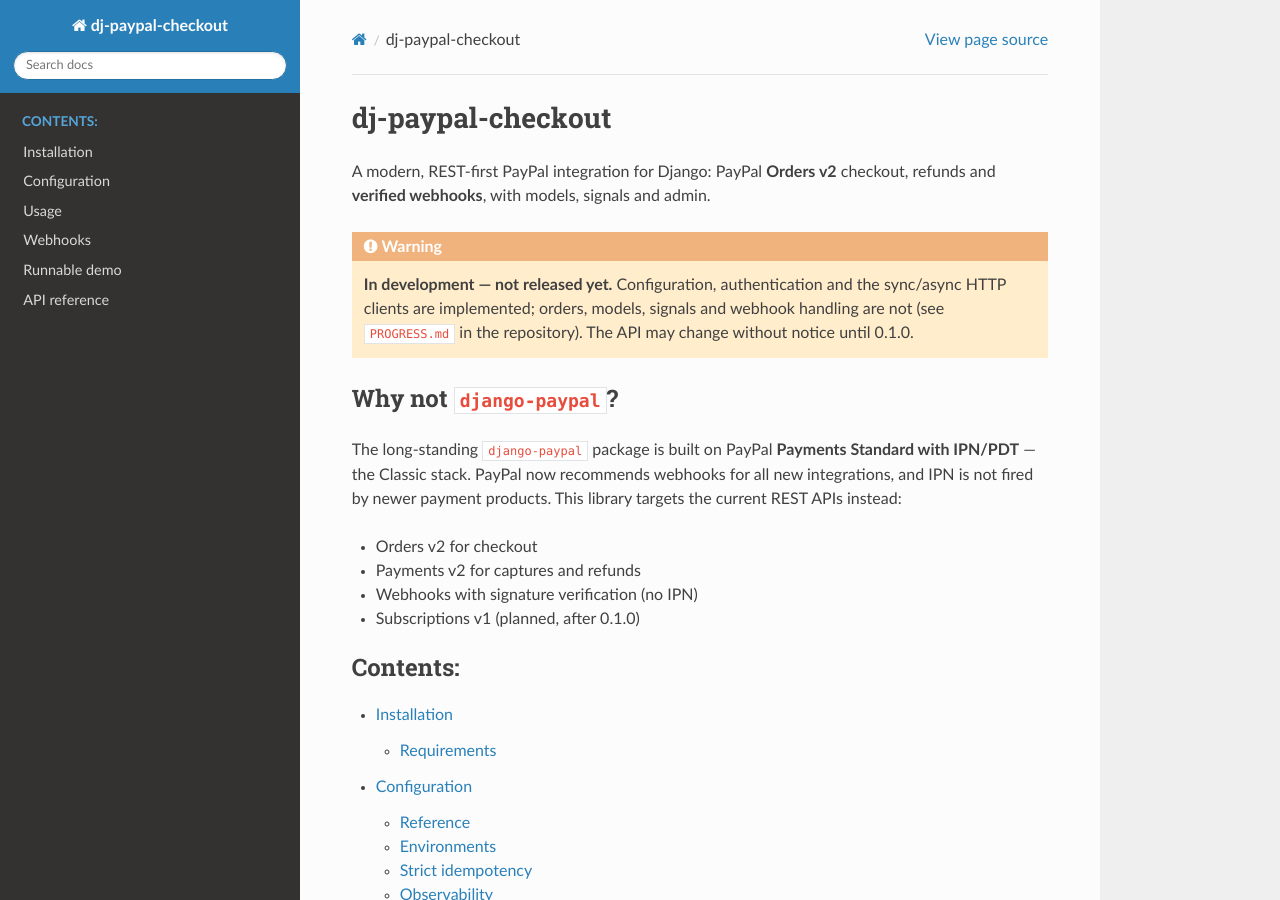
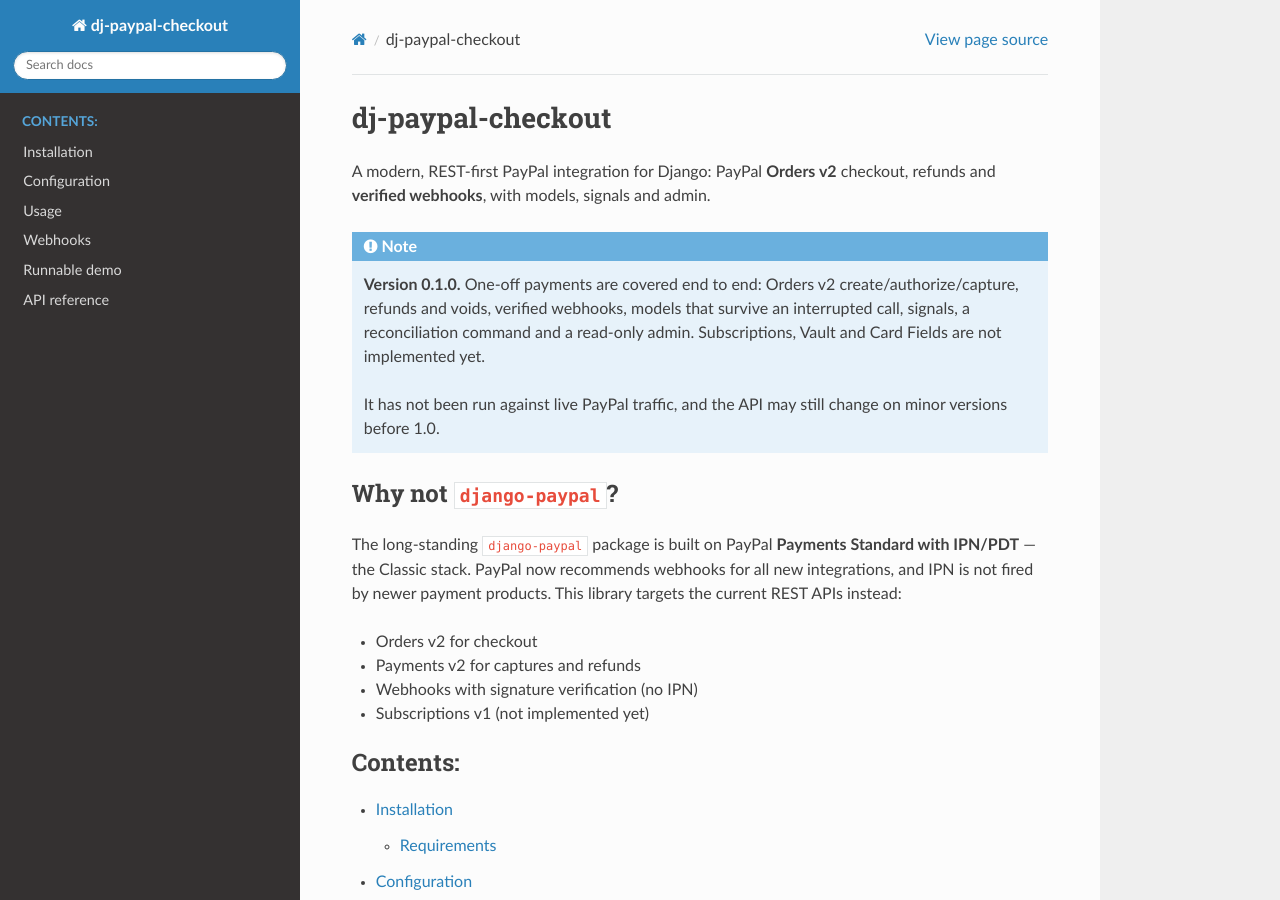
Before and after one commit to otto-torino/dj-paypal-checkout, a Sphinx documentation site: the page built from docs/source/index.rst, in a window 1280 px wide and 900 px high. Built offline with Sphinx 7.4.7 and the Read the Docs theme 3.1.0, drawn with Linux system fonts in a browser that asks for light colours.

Commit message:
docs: correct the status pages for the 0.1.0 release

```diff
--- a/docs/source/api_reference.rst
+++ b/docs/source/api_reference.rst
@@ -3,8 +3,8 @@
 
 .. note::
 
-   Grows as the milestones land. Webhook handling, refunds and subscriptions are
-   not implemented yet.
+   Subscriptions, Vault and Card Fields are not implemented yet, so nothing is
+   documented for them here.
 
 Configuration
 -------------
--- a/docs/source/index.rst
+++ b/docs/source/index.rst
@@ -4,12 +4,15 @@
 A modern, REST-first PayPal integration for Django: PayPal **Orders v2**
 checkout, refunds and **verified webhooks**, with models, signals and admin.
 
-.. warning::
+.. note::
 
-   **In development — not released yet.** Configuration, authentication and
-   the sync/async HTTP clients are implemented; orders, models, signals and
-   webhook handling are not (see ``PROGRESS.md`` in the repository). The API
-   may change without notice until 0.1.0.
+   **Version 0.1.0.** One-off payments are covered end to end: Orders v2
+   create/authorize/capture, refunds and voids, verified webhooks, models that
+   survive an interrupted call, signals, a reconciliation command and a read-only
+   admin. Subscriptions, Vault and Card Fields are not implemented yet.
+
+   It has not been run against live PayPal traffic, and the API may still change
+   on minor versions before 1.0.
 
 Why not ``django-paypal``?
 --------------------------
@@ -22,7 +25,7 @@
 * Orders v2 for checkout
 * Payments v2 for captures and refunds
 * Webhooks with signature verification (no IPN)
-* Subscriptions v1 (planned, after 0.1.0)
+* Subscriptions v1 (not implemented yet)
 
 .. toctree::
    :maxdepth: 2
--- a/docs/source/installation.rst
+++ b/docs/source/installation.rst
@@ -1,9 +1,5 @@
 Installation
 ============
-
-.. note::
-
-   Not published on PyPI yet — install from the repository until 0.1.0.
 
 .. code-block:: bash
 
```
Also changed, not shown: docs/source/usage.rst (+5 -4 lines).
